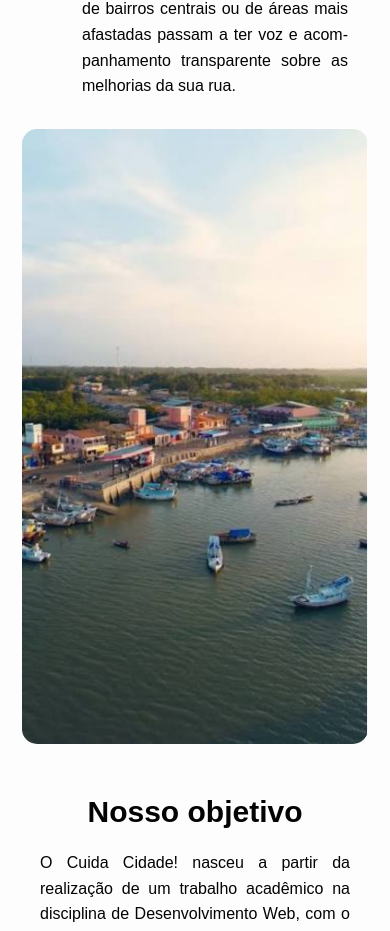
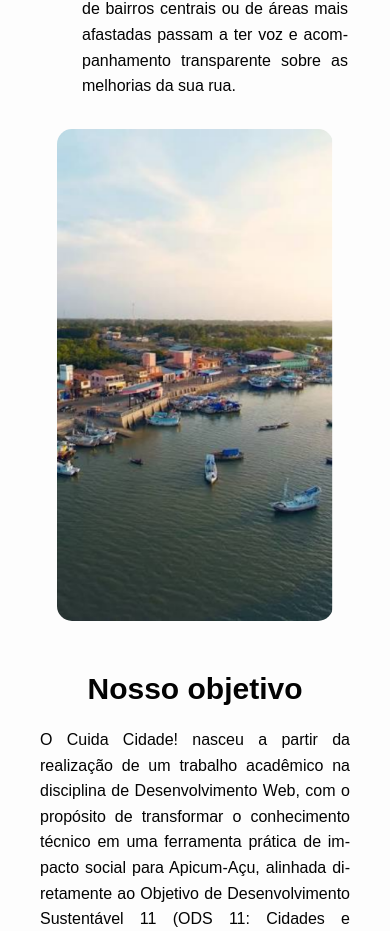
Before and after one commit to Chri3GS/Atividade-Web, a plain HTML site: page index.html in a window 390 px wide. Shown: the part 3135-4066 px from the top of the page. Drawn offline with Linux system fonts and the light colour scheme.

Commit message:
tudo atualizado

```diff
--- a/style.css
+++ b/style.css
@@ -851,8 +851,8 @@ nav {
 #imagem-barco {
     display: block;
 
-    width: 100%;
-    max-width: 500px;
+    width: 80%;
+    max-width: 600px;
     height: auto;
 
     margin: 10px auto 0;
```
